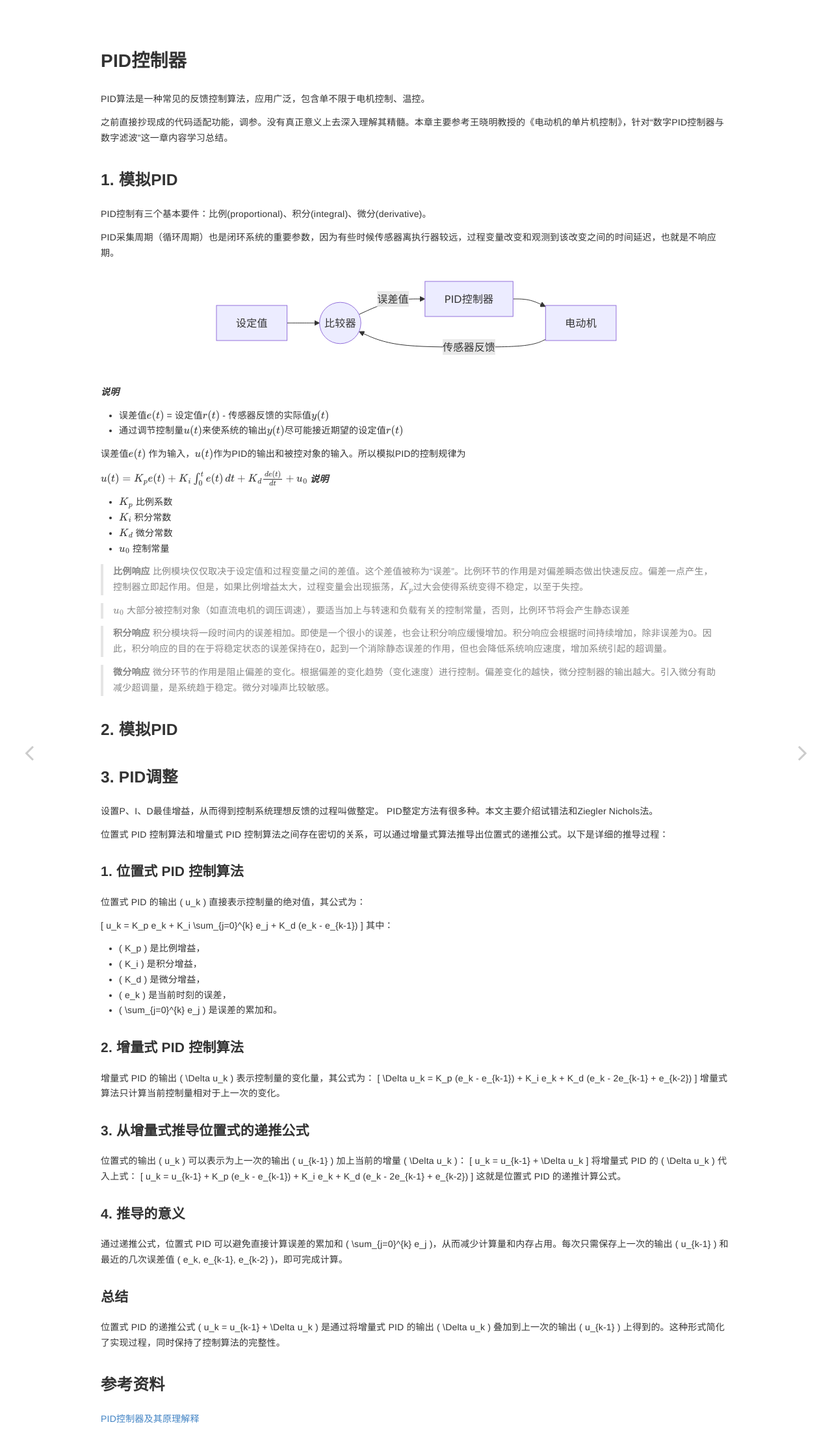
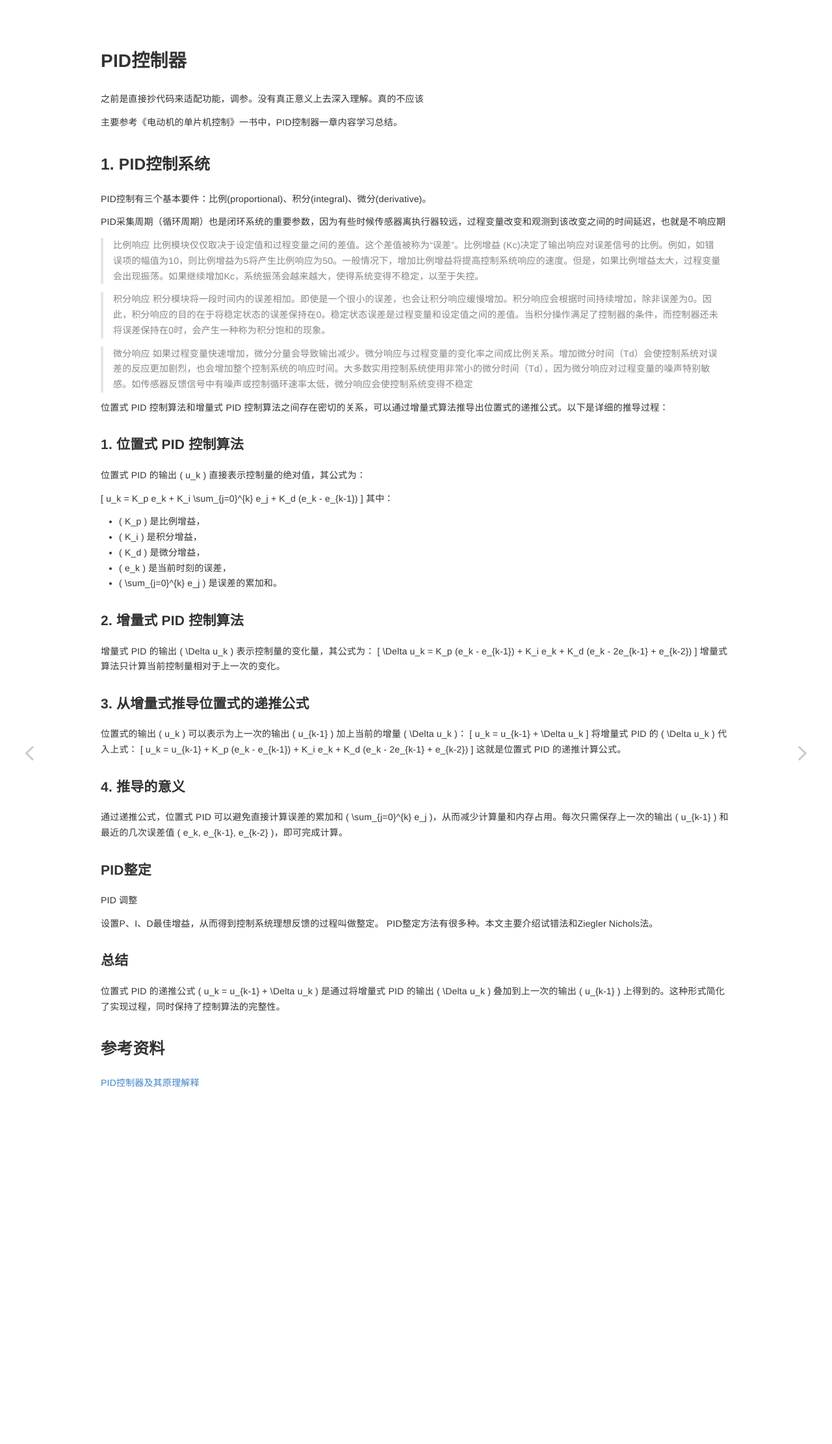
Before and after one commit to YooyoJin/yooyojin.github.io, a Jekyll site: the page built from _posts/2025-05-09-pid.md, in a window 1280 px wide. Shown: the whole page at 65% size. Built offline with Jekyll 4.4.1, drawn with Linux system fonts in a browser that asks for light colours.

Commit message:
<fix> 修改部分错误

````diff
--- a/_posts/2025-05-09-pid.md
+++ b/_posts/2025-05-09-pid.md
@@ -7,57 +7,26 @@ layout: post
 mermaid: true
 ---
 
-PID算法是一种常见的反馈控制算法，应用广泛，包含单不限于电机控制、温控。
+之前是直接抄代码来适配功能，调参。没有真正意义上去深入理解。真的不应该
 
-之前直接抄现成的代码适配功能，调参。没有真正意义上去深入理解其精髓。本章主要参考王晓明教授的《电动机的单片机控制》，针对“数字PID控制器与数字滤波”这一章内容学习总结。
+主要参考《电动机的单片机控制》一书中，PID控制器一章内容学习总结。
 
-## 1. 模拟PID
+## 1. PID控制系统
 
 PID控制有三个基本要件：比例(proportional)、积分(integral)、微分(derivative)。
 
-PID采集周期（循环周期）也是闭环系统的重要参数，因为有些时候传感器离执行器较远，过程变量改变和观测到该改变之间的时间延迟，也就是不响应期。
+PID采集周期（循环周期）也是闭环系统的重要参数，因为有些时候传感器离执行器较远，过程变量改变和观测到该改变之间的时间延迟，也就是不响应期
+
+> 比例响应
+> 比例模块仅仅取决于设定值和过程变量之间的差值。这个差值被称为“误差”。比例增益 (Kc)决定了输出响应对误差信号的比例。例如，如错误项的幅值为10，则比例增益为5将产生比例响应为50。一般情况下，增加比例增益将提高控制系统响应的速度。但是，如果比例增益太大，过程变量会出现振荡。如果继续增加Kc，系统振荡会越来越大，使得系统变得不稳定，以至于失控。
+
+> 积分响应
+> 积分模块将一段时间内的误差相加。即使是一个很小的误差，也会让积分响应缓慢增加。积分响应会根据时间持续增加，除非误差为0。因此，积分响应的目的在于将稳定状态的误差保持在0。稳定状态误差是过程变量和设定值之间的差值。当积分操作满足了控制器的条件，而控制器还未将误差保持在0时，会产生一种称为积分饱和的现象。
+
+> 微分响应
+> 如果过程变量快速增加，微分分量会导致输出减少。微分响应与过程变量的变化率之间成比例关系。增加微分时间（Td）会使控制系统对误差的反应更加剧烈，也会增加整个控制系统的响应时间。大多数实用控制系统使用非常小的微分时间（Td），因为微分响应对过程变量的噪声特别敏感。如传感器反馈信号中有噪声或控制循环速率太低，微分响应会使控制系统变得不稳定
 
 
-``` mermaid
-graph LR
-    A[设定值] --> B((比较器))
-    B -->|误差值| C[PID控制器]
-    C --> D[电动机]
-    D -->|传感器反馈| B
-```
-_**说明**_
- - 误差值$e(t)$ = 设定值$r(t)$ - 传感器反馈的实际值$y(t)$
- - 通过调节控制量$u(t)$来使系统的输出$y(t)$尽可能接近期望的设定值$r(t)$
-
-误差值$e(t)$ 作为输入，$u(t)$作为PID的输出和被控对象的输入。所以模拟PID的控制规律为
-
-$u(t) = K_p e(t) + K_i \int_0^t e(t) \, dt + K_d \frac{de(t)}{dt} + u_0$
-_**说明**_
- - $K_p$ 比例系数
- - $K_i$ 积分常数
- - $K_d$ 微分常数
- - $u_0$ 控制常量
-
-> **比例响应**
-> 比例模块仅仅取决于设定值和过程变量之间的差值。这个差值被称为“误差”。比例环节的作用是对偏差瞬态做出快速反应。偏差一点产生，控制器立即起作用。但是，如果比例增益太大，过程变量会出现振荡，$K_p$过大会使得系统变得不稳定，以至于失控。
-
-> **$u_0$**
-> 大部分被控制对象（如直流电机的调压调速），要适当加上与转速和负载有关的控制常量，否则，比例环节将会产生静态误差
-
-> **积分响应**
-> 积分模块将一段时间内的误差相加。即使是一个很小的误差，也会让积分响应缓慢增加。积分响应会根据时间持续增加，除非误差为0。因此，积分响应的目的在于将稳定状态的误差保持在0，起到一个消除静态误差的作用，但也会降低系统响应速度，增加系统引起的超调量。
-
-> **微分响应**
-> 微分环节的作用是阻止偏差的变化。根据偏差的变化趋势（变化速度）进行控制。偏差变化的越快，微分控制器的输出越大。引入微分有助减少超调量，是系统趋于稳定。微分对噪声比较敏感。
-
-## 2. 模拟PID
-
-
-
-
-## 3. PID调整
-
-设置P、I、D最佳增益，从而得到控制系统理想反馈的过程叫做整定。 PID整定方法有很多种。本文主要介绍试错法和Ziegler Nichols法。
 
 位置式 PID 控制算法和增量式 PID 控制算法之间存在密切的关系，可以通过增量式算法推导出位置式的递推公式。以下是详细的推导过程：
 
@@ -95,6 +64,13 @@ u_k = u_{k-1} + K_p (e_k - e_{k-1}) + K_i e_k + K_d (e_k - 2e_{k-1} + e_{k-2})
 ### 4. 推导的意义
 通过递推公式，位置式 PID 可以避免直接计算误差的累加和 \( \sum_{j=0}^{k} e_j \)，从而减少计算量和内存占用。每次只需保存上一次的输出 \( u_{k-1} \) 和最近的几次误差值 \( e_k, e_{k-1}, e_{k-2} \)，即可完成计算。
 
+### PID整定
+
+PID 调整
+
+设置P、I、D最佳增益，从而得到控制系统理想反馈的过程叫做整定。 PID整定方法有很多种。本文主要介绍试错法和Ziegler Nichols法。
+
+
 ### 总结
 位置式 PID 的递推公式 \( u_k = u_{k-1} + \Delta u_k \) 是通过将增量式 PID 的输出 \( \Delta u_k \) 叠加到上一次的输出 \( u_{k-1} \) 上得到的。这种形式简化了实现过程，同时保持了控制算法的完整性。
 
````
Also changed, not shown: _posts/2024-11-04-rf_test_methods.md (+1 -1 lines), _posts/2024-11-04-rf_theory_basics.md (+32 -25 lines).
